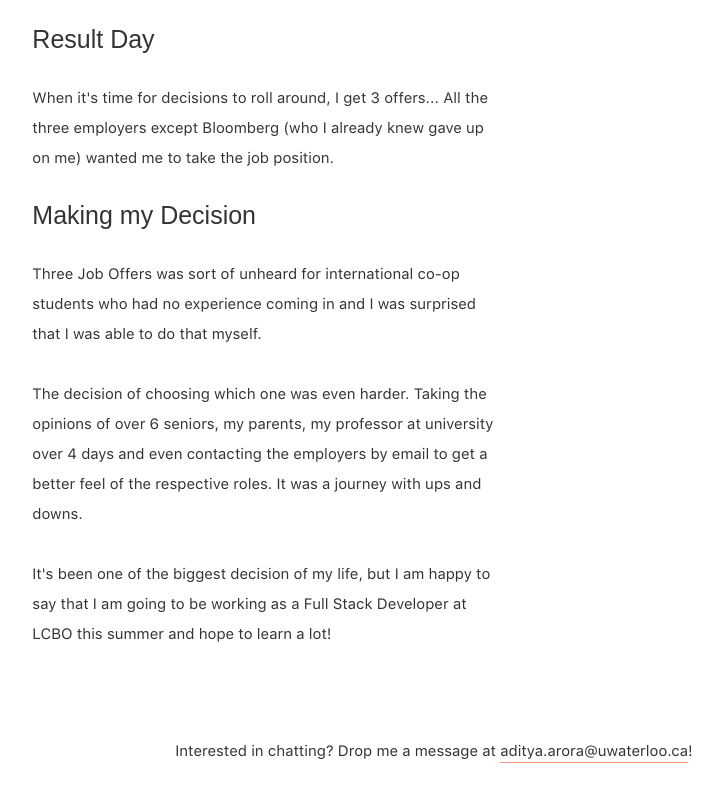
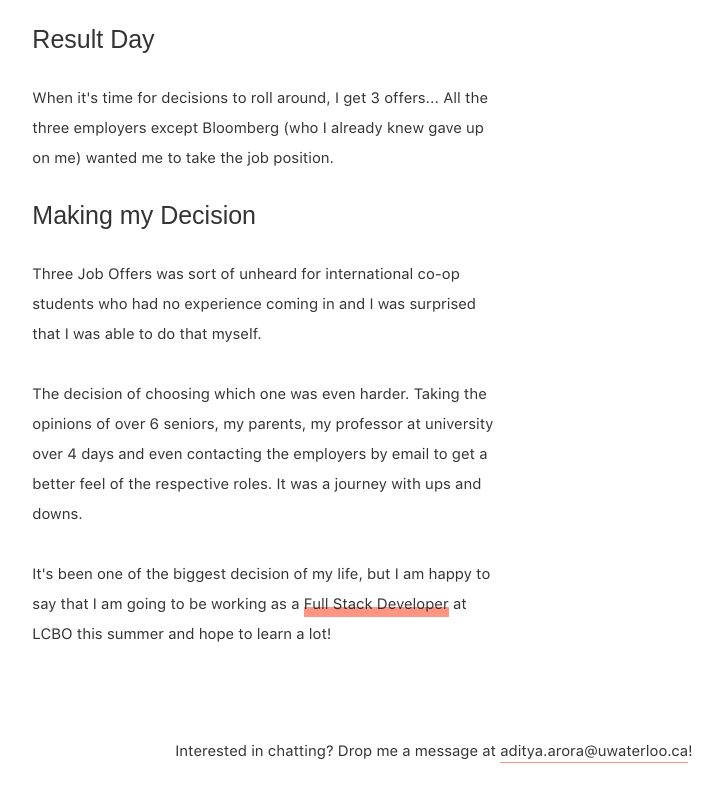
Before and after one commit to arora-aditya/blogs, a plain HTML site: page coop-job/index.html in a window 1280 px wide. Shown: the part 4031-4817 px from the top of the page, without its empty margins (206-929 px from the left). Drawn offline with nearby package versions, Linux system fonts and the light colour scheme; a web font is replaced by a local one.

Commit message:
fixed highlight bug

```diff
--- a/coop-job/index.html
+++ b/coop-job/index.html
@@ -120,7 +120,7 @@
 
               The decision of choosing which one was even harder. Taking the opinions of over 6 seniors, my parents, my professor at university over 4 days and even contacting the employers by email to get a better feel of the respective roles. It was a journey with ups and downs.<br><br>
 
-              It's been one of the biggest decision of my life, but I am happy to say that I am going to be working as a <a href="https://www.facebook.com/story.php?story_fbid=1855450111145881&id=100000427304196" class="highlight" target="_blank">Full Stack Developer at LCBO</a> this summer and hope to learn a lot!<br><br>
+              It's been one of the biggest decision of my life, but I am happy to say that I am going to be working as a <a href="https://www.facebook.com/story.php?story_fbid=1855450111145881&id=100000427304196" class="highlight" target="_blank">Full Stack Developer</a> at LCBO this summer and hope to learn a lot!<br><br>
             </p>
       </div>
     </div>
```
